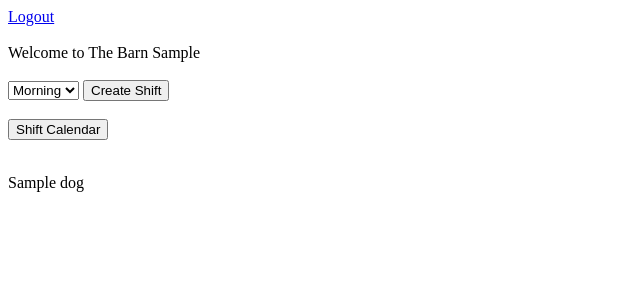
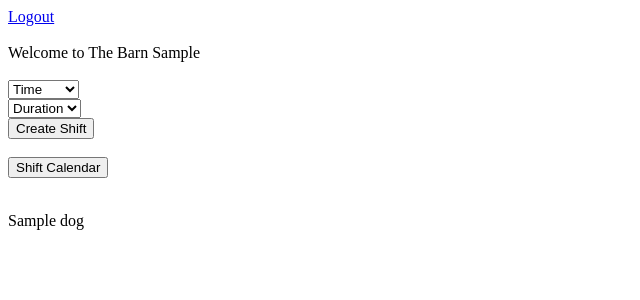
Before and after one commit to laura-mahoney/The-Barn, a Flask app: page /thebarn in a window 1280 px wide. Shown: the top 300 px of the page, without its empty margins (0-640 px from the left). Run offline with Flask 2, Linux system fonts and the light colour scheme; the visitor is signed in with stand-in values (Sample User, id 1); tables that the repository leaves empty hold one stand-in row (values such as "Sample post").

Commit message:
submit buttons working, pupdate form and general note data sent to database

```diff
--- a/model.py
+++ b/model.py
@@ -81,9 +81,9 @@ class Shift(db.Model):
 
     shift_id = db.Column(db.Integer, autoincrement=True, primary_key=True)
     date_time = db.Column(db.String(20), nullable=True)
-    duration = db.Column(db.String(10), nullable=True)
+    duration = db.Column(db.String(20), nullable=True)
     notes = db.Column(db.String(3000), nullable=True)
-""" I made these values nullable for now to focus on getting the shift_id submitting"""
+""" General notes will remain null because they don't get added until the submit button gets hit"""
 
 ################### Barn and Dog Shift Relationships ###################
 
--- a/server.py
+++ b/server.py
@@ -168,25 +168,31 @@ def create_shift():
     crew = Barncrew.query.get(session['crew_id'])
     dogs = db.session.query(Dog).all()
 
-    notes = 'notes'
-    date_time = request.form.get("time")
-    # duration = request.form.get["duration"]
+    date_time = request.form.get("time_day")
+    duration = request.form.get("duration_shift")
+    print date_time
+    print duration
 
 
-    new_shift = Shift(notes=notes, date_time=date_time)
+    new_shift = Shift(date_time=date_time, duration=duration)
     db.session.add(new_shift)
     db.session.commit()
+
+    session["shift_id"] = new_shift.shift_id #adding shift_id to session for later use
 
     return render_template("addnotes.html", dogs=dogs, crew=crew, shift_id=new_shift.shift_id)
 
 
 
-@app.route("/dog/notes", methods=['POST'])
+@app.route("/dog/notes.json", methods=['POST'])
 def dog_form():
     """Gathers info about a dog from form and sends to database."""
 
 
     crew = Barncrew.query.get(session['crew_id'])
+    # shift_id = Shift.query.get(session['shift_id']) #querying databse for shift_id stored in session
+
+
     dog_id = request.form.get("dog-id")
     dog = Dog.query.get(dog_id)
     shift_id = request.form.get("shift-id")
@@ -229,8 +235,9 @@ def dog_form():
 
     # db.session.add(new_dogshiftact)
     # db.session.add(new_dogshiftcom)
+    my_dictionary = {"message": "notes succesfully added"}
 
-    return 'Notes successfully added'
+    return jsonify(my_dictionary)
 
 
 
@@ -238,13 +245,20 @@ def dog_form():
 def post_notes():
     """submits general notes about the barn by updating the shift that has already been created"""
     crew = Barncrew.query.get(session['crew_id'])
-    dogs = db.session.query(Dog.dog_name).all()
+    dogs = db.session.query(Dog).all()
+    shift_id = request.form.get('shift-id')
 
-    shift = Shift.query.get()
+    shift = Shift.query.get(shift_id)
+    shift.notes = request.form.get('notes')
+
+    # shift_id = Shift.query.get(session['shift_id']) #querying databse for shift_id stored in session
+
+    db.session.commit()
+
+    flash("You've added general barn notes!")
+    return redirect("/thebarn")
 
 
-    flash("You've added general barn notes!")
-    return render_template("barn.html", crew=crew, dogs=dogs)
 
 if __name__ == '__main__':
 
--- a/static/js/dog-shift.js
+++ b/static/js/dog-shift.js
@@ -29,19 +29,27 @@ $(".dogProfile").on("click", showIntakeData);
 
 
 
-// this function creates a shift when button is hit
-function createShift(evt){
-    evt.preventDefault();
+// this function creates a shift when button is hit, now it needs to send time
+// and duration to the server
+// function successShift(){
+//     console.log('Shift successfully created');
+// }
 
-    var shiftData = {
-        "time": $("#time").val()
-    }
+// function createShift(evt){
+//     evt.preventDefault();
 
-    $.post("/addnotes", shiftData);
+//     var shiftData = {
+//         "time": $("#shiftTime").attr('value'),
+//         "duration": $("#shiftDuration").attr('value')
+//     };
+//     console.log(shiftData);
+//     debugger;
 
-}
+//     $.post("/addnotes", shiftData, successShift);
 
-$("#createshift").on("click", createShift);
+// }
+
+// $("#createshift").on("click", createShift);
 
 
 
@@ -69,16 +77,17 @@ $(".dogNames").on("click", showDogForm);
 
 // ///////////this function adds form data/pupdates to the database
 function pupdateSuccess(){
-    console.log('Successfully Updated!');
+    $('.dogForm').hide();
+    console.log('Successfully Pupdated!');
 }
 
 function addPupdates(evt){
     evt.preventDefault();
 
     var dogInput = $(this).serializeArray();
-    // console.log(dogInput);
+    console.log(dogInput);
 
-    // debugger;
+    debugger;
 
     var dogData = {};
 
@@ -89,31 +98,34 @@ function addPupdates(evt){
     };
     // console.log(dogData);
 
-    $.post("/dog/notes", dogData, pupdateSuccess);
+    $.post("/dog/notes.json", dogData, pupdateSuccess);
 
     // dogData.append(dogInput);
     // console.log(dogData);
 };
 
-$("#pupdateForm").submit(addPupdates);
+$(".pupdateForm").submit(addPupdates);
 
 
 
 
 // /////////////////this function will submit general notes for the shift to the database
-function noteSuccess(){
-    console.log('General notes added for this shift.');
-};
+// function noteSuccess(){
+//     console.log('General notes added for this shift.');
 
-function submitShiftNotes(evt){
-    evt.preventDefault();
+// };
 
-    var generalNotes = $(this).serializeArray();
+// function submitShiftNotes(evt){
+//     evt.preventDefault();
 
-    $.post("/submitnotes", generalNotes, noteSuccess);
-};
+//     var generalNotes = $(this).serializeArray();
+//     var data = {'generalNotes': generalNotes[0].value, 'shift_id': shift_id};
 
-$("#generalNotes").submit(submitShiftNotes);
+
+//     $.post("/submitnotes", data, noteSuccess);
+// };
+
+// $("#generalNotes").submit(submitShiftNotes);
 
 
 });
--- a/templates/barn.html
+++ b/templates/barn.html
@@ -5,11 +5,23 @@
 
 <form action="/addnotes" method="POST">
     <br>
-    <select>
-        <option value="Morning" name="time">Morning</option>
-        <option value="Noon" name="time">Noon</option>
-        <option value="Evening" name="time">Evening</option>
-    </select>
+    <div id="shiftTime">
+        <select name="time_day">
+            <option value="Time" name="time">Time</option>
+            <option value="Morning" name="time">Morning</option>
+            <option value="Noon" name="time">Noon</option>
+            <option value="Evening" name="time">Evening</option>
+        </select>
+    </div>
+    <div id="shiftDuration">
+        <select name="duration_shift">
+            <option value="Duration" name="duration">Duration</option>
+            <option value="1 hour" name="duration">1 hour</option>
+            <option value="2 hours" name="duration">2 hours</option>
+            <option value="3 hours" name="duration">3 hours</option>
+            <option value="4 hours" name="duration">4 hours</option>
+        </select>
+    </div>
     <input type="submit" name="createshift" value="Create Shift"><br>
 </form>
 
@@ -25,6 +37,7 @@
         <p class="dogProfile" data-dog="{{ dog.dog_id }}">{{ dog.dog_name }}</p>
    </div>
    <div class="dogIntakeProfile" id="{{ dog.dog_id }}" style="display: none;"><br>
+   <a href= "src/TheBarn/static">dog.dog_name.jpg</a>
 Name: {{ dog.dog_name }}<br>
 Kennel ID: {{ dog.kennel_id }}<br>
 Breed: {{ dog.breed }}<br>
--- a/templates/dog.html
+++ b/templates/dog.html
@@ -10,8 +10,6 @@ Age: {{ dog.age }}<br>
 Intake Date: {{ dog.intake_date }}<br>
 Playmates: <br>
 <br>
-
-
 
 
 <!-- the form will submit data to database about the dogs activities per shift -->
```
Also changed, not shown: templates/addnotes.html (+9 -3 lines), 1 other file.
